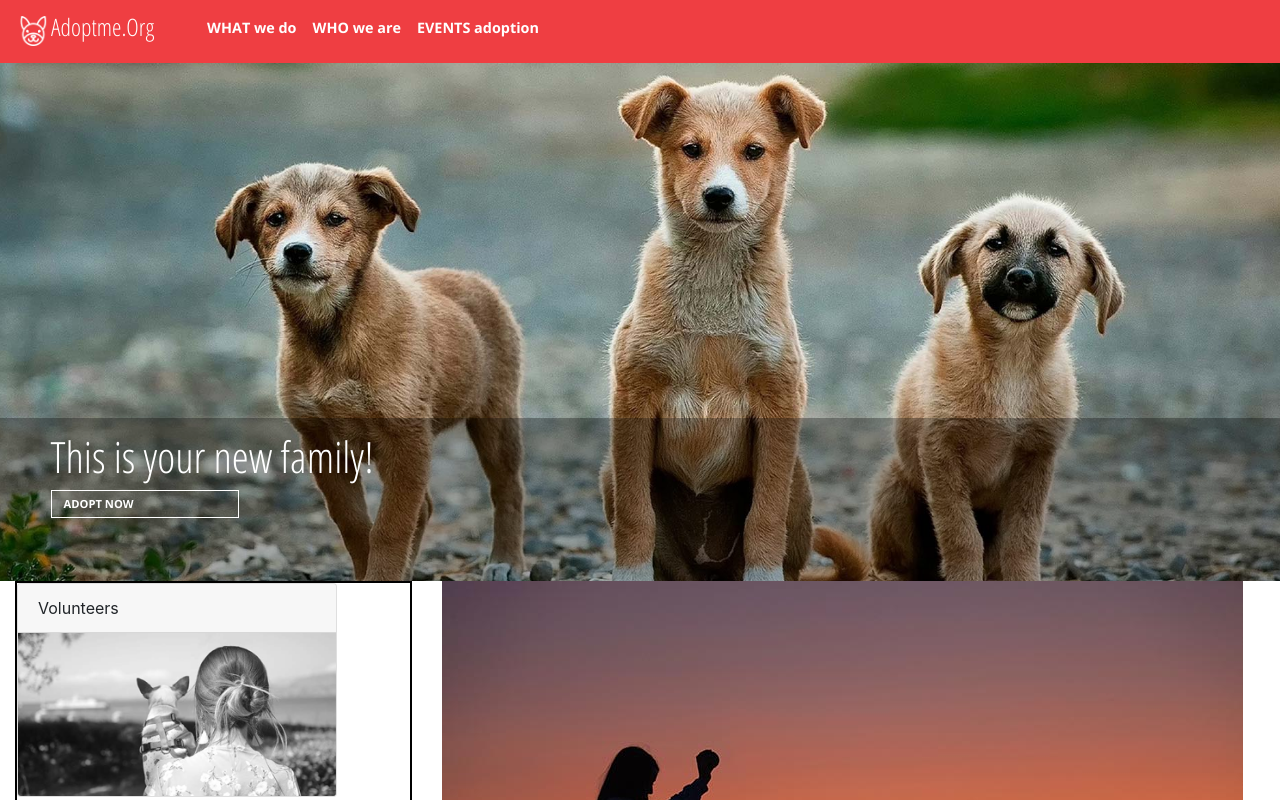
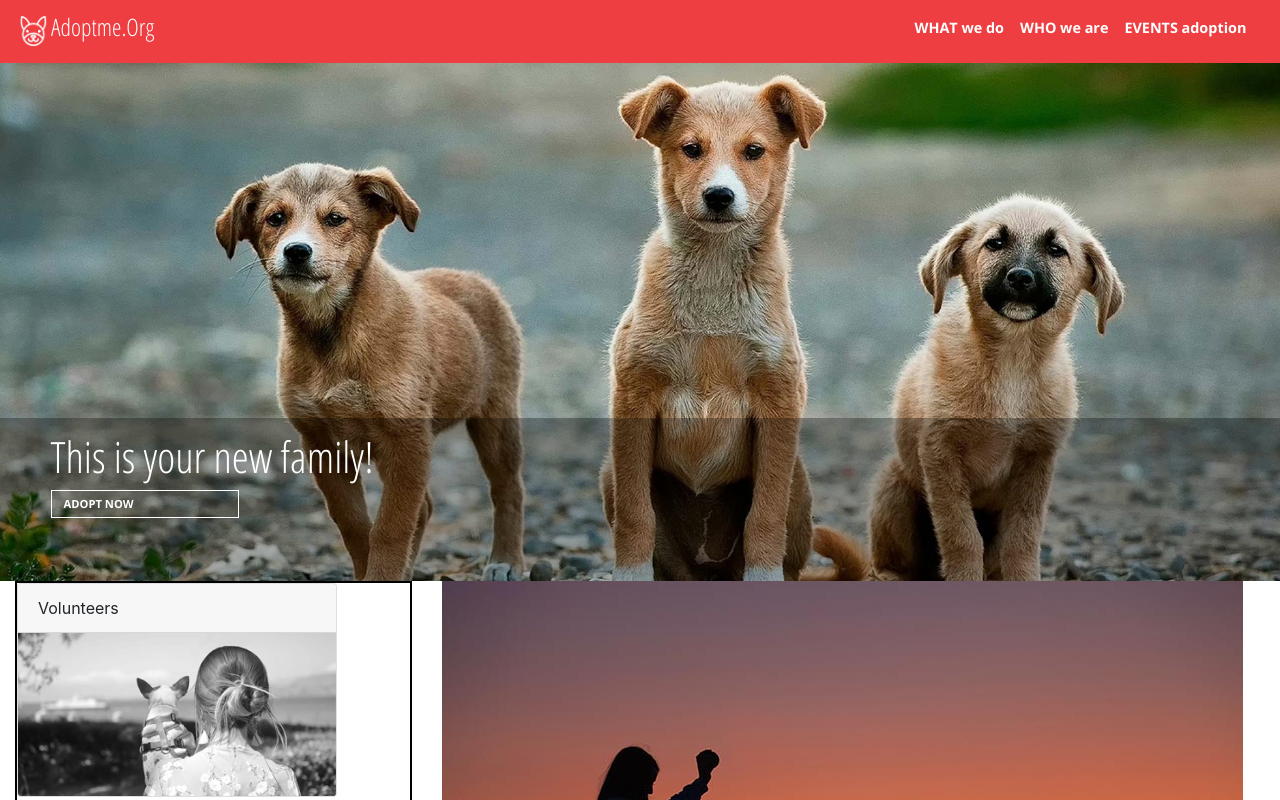
Before and after one commit to beefan/adopt-me-pet, a Vue app in the folder vue-front/: page / in a window 1280 px wide. Shown: the top 800 px of the page. Built offline with nearby package versions, Linux system fonts and the light colour scheme.

Commit message:
align nav items to the right

```diff
--- a/vue-front/src/components/Header.vue
+++ b/vue-front/src/components/Header.vue
@@ -5,8 +5,8 @@ b-container#head-nav(fluid)
         b-navbar-brand
             img(src="../assets/img/logo.png")
             router-link(to="/" tag="h2") Adoptme.Org
-        b-collapse(id="nav-text-collapse" align="end" is-nav)
-            b-navbar-nav(align="end" small=true)
+        b-collapse(id="nav-text-collapse" is-nav)
+            b-navbar-nav
                 b-nav-item(to="/what-we-do")
                     h1 WHAT we do
                 b-nav-item(to="/who-we-are")
@@ -39,5 +39,7 @@ export default {
     .navbar-brand
         display: flex
         flex-flow: row
-
+#nav-text-collapse
+    position: absolute
+    right: 2%
 </style>
```
